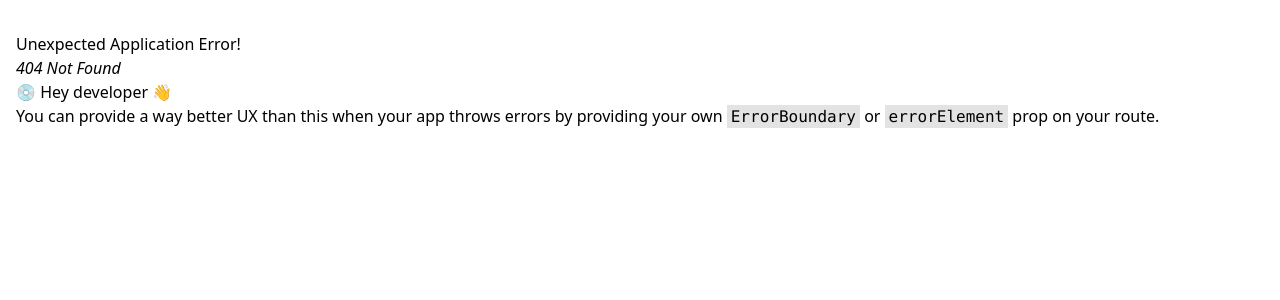
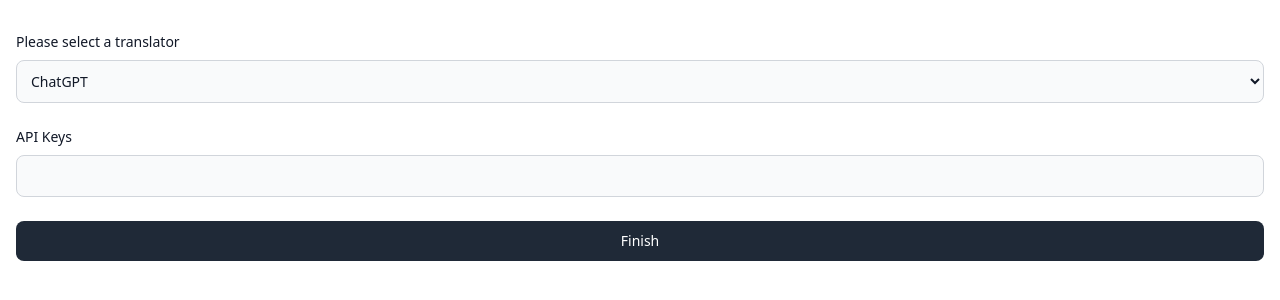
Before and after one commit to mintsweet/easy-lang, a React (Vite) app: page /onboard in a window 1280 px wide. Before the commit this address had no page. Shown: the top 300 px of the page. Built offline with nearby package versions, Linux system fonts and the light colour scheme.

Commit message:
feat: add a onboard process

```diff
--- a/src/ui/App.tsx
+++ b/src/ui/App.tsx
@@ -1,11 +1,24 @@
+import { useState } from 'react';
 import { RouterProvider } from 'react-router-dom';
 
 import { router } from '@/app/router';
 
+import type { ITranslator } from './context';
+import { Context } from './context';
+
 export const App = () => {
+  const [translator, setTranslator] = useState<ITranslator | null>(null);
+
   return (
     <div className="container mx-auto px-4 py-8 bg-white">
-      <RouterProvider router={router} />
+      <Context.Provider
+        value={{
+          translator,
+          setTranslator,
+        }}
+      >
+        <RouterProvider router={router} />
+      </Context.Provider>
     </div>
   );
 };
--- a/src/ui/app/router.tsx
+++ b/src/ui/app/router.tsx
@@ -1,8 +1,12 @@
 import { createBrowserRouter } from 'react-router-dom';
 
-import { Home } from '@/pages';
+import { Home, Onboard } from '@/pages';
 
 export const router = createBrowserRouter([
+  {
+    path: '/onboard',
+    element: <Onboard />,
+  },
   {
     path: '/',
     element: <Home />,
--- a/src/ui/components/index.ts
+++ b/src/ui/components/index.ts
@@ -1,2 +1,3 @@
 export * from './file-upload';
 export * from './select-lang';
+export * from './select-translator';
--- /dev/null
+++ b/src/ui/components/select-translator.tsx
@@ -0,0 +1,52 @@
+import { useEffect, useState } from 'react';
+
+import type { ITranslator } from '@/context';
+
+import { ChatGPT } from './translator';
+
+interface Props {
+  translator: ITranslator | null;
+  setTranslator: (val: ITranslator | null) => void;
+}
+
+export const SelectTranslator = ({ translator, setTranslator }: Props) => {
+  const [type, setType] = useState('chatgpt');
+  const [config, setConfig] = useState<any>({});
+
+  useEffect(() => {
+    if (translator) {
+      setType(translator.type);
+      setConfig(translator.config);
+    }
+  }, []);
+
+  useEffect(() => {
+    setTranslator({ type, config });
+  }, [type, config]);
+
+  return (
+    <div className="block">
+      <div className="mb-6">
+        <label
+          htmlFor="select-translator"
+          className="block mb-2 text-sm font-medium text-gray-900"
+        >
+          Please select a translator
+        </label>
+        <select
+          id="select-translator"
+          className="bg-gray-50 border border-gray-300 text-gray-900 text-sm rounded-lg focus:ring-blue-500 focus:border-blue-500 block w-full p-2.5"
+          value={type}
+          onChange={(e) => setType(e.target.value)}
+        >
+          <option value="chatgpt">ChatGPT</option>
+        </select>
+      </div>
+      <div className="mb-6">
+        {type === 'chatgpt' && (
+          <ChatGPT config={config} setConfig={setConfig} />
+        )}
+      </div>
+    </div>
+  );
+};
--- /dev/null
+++ b/src/ui/components/translator/chatgpt.tsx
@@ -0,0 +1,24 @@
+interface Props {
+  config: any;
+  setConfig: any;
+}
+
+export const ChatGPT = ({ config, setConfig }: Props) => {
+  return (
+    <div>
+      <label
+        htmlFor="chatgpt-api-keys"
+        className="block mb-2 text-sm font-medium text-gray-900"
+      >
+        API Keys
+      </label>
+      <input
+        type="text"
+        id="chatgpt-api-keys"
+        className="bg-gray-50 border border-gray-300 text-gray-900 text-sm rounded-lg focus:ring-blue-500 focus:border-blue-500 block w-full p-2.5"
+        value={config.apiKeys ?? ''}
+        onChange={(e) => setConfig({ ...config, apiKeys: e.target.value })}
+      />
+    </div>
+  );
+};
--- /dev/null
+++ b/src/ui/components/translator/index.ts
@@ -0,0 +1 @@
+export * from './chatgpt';
--- /dev/null
+++ b/src/ui/context.ts
@@ -0,0 +1,19 @@
+import { createContext, useContext } from 'react';
+
+export interface ITranslator {
+  type: string;
+  config: any;
+}
+
+export const Context = createContext<{
+  translator: ITranslator | null;
+  setTranslator: (val: ITranslator | null) => void;
+}>({
+  translator: null,
+  setTranslator: () => {},
+});
+
+export const useTranslator = (): [ITranslator, (val: ITranslator) => void] => {
+  const { translator, setTranslator } = useContext(Context);
+  return [translator, setTranslator];
+};
--- a/src/ui/pages/home.tsx
+++ b/src/ui/pages/home.tsx
@@ -1,10 +1,21 @@
-import { useState } from 'react';
+import { useState, useEffect } from 'react';
+import { useNavigate } from 'react-router-dom';
 
 import { SelectLang, FileUpload } from '@/components';
+import { useTranslator } from '@/context';
 
 export const Home = () => {
   const [fromLang, setFromLang] = useState('English');
   const [toLang, setToLang] = useState('简体中文');
+
+  const navigate = useNavigate();
+  const [translator] = useTranslator();
+
+  useEffect(() => {
+    if (!translator) {
+      navigate('/onboard');
+    }
+  }, [translator]);
 
   const handleSwapLang = () => {
     setFromLang(toLang);
--- a/src/ui/pages/index.ts
+++ b/src/ui/pages/index.ts
@@ -1 +1,2 @@
 export * from './home';
+export * from './onboard';
--- /dev/null
+++ b/src/ui/pages/onboard.tsx
@@ -0,0 +1,24 @@
+import { useNavigate } from 'react-router-dom';
+
+import { SelectTranslator } from '@/components';
+import { useTranslator } from '@/context';
+
+export const Onboard = () => {
+  const navigate = useNavigate();
+  const [translator, setTranslator] = useTranslator();
+
+  return (
+    <div className="flex flex-col">
+      <SelectTranslator translator={translator} setTranslator={setTranslator} />
+      <div className="block">
+        <button
+          type="button"
+          className="block w-full text-white bg-gray-800 hover:bg-gray-900 focus:outline-none focus:ring-4 focus:ring-gray-300 font-medium rounded-lg text-sm px-5 py-2.5"
+          onClick={() => navigate('/')}
+        >
+          Finish
+        </button>
+      </div>
+    </div>
+  );
+};
```
